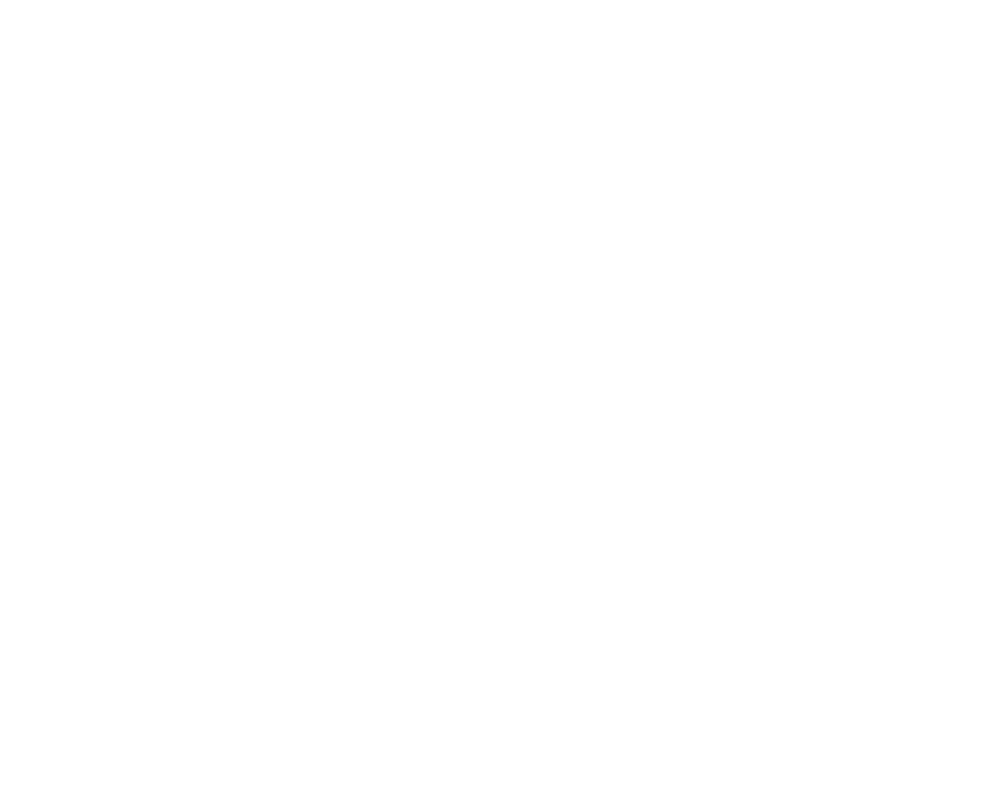
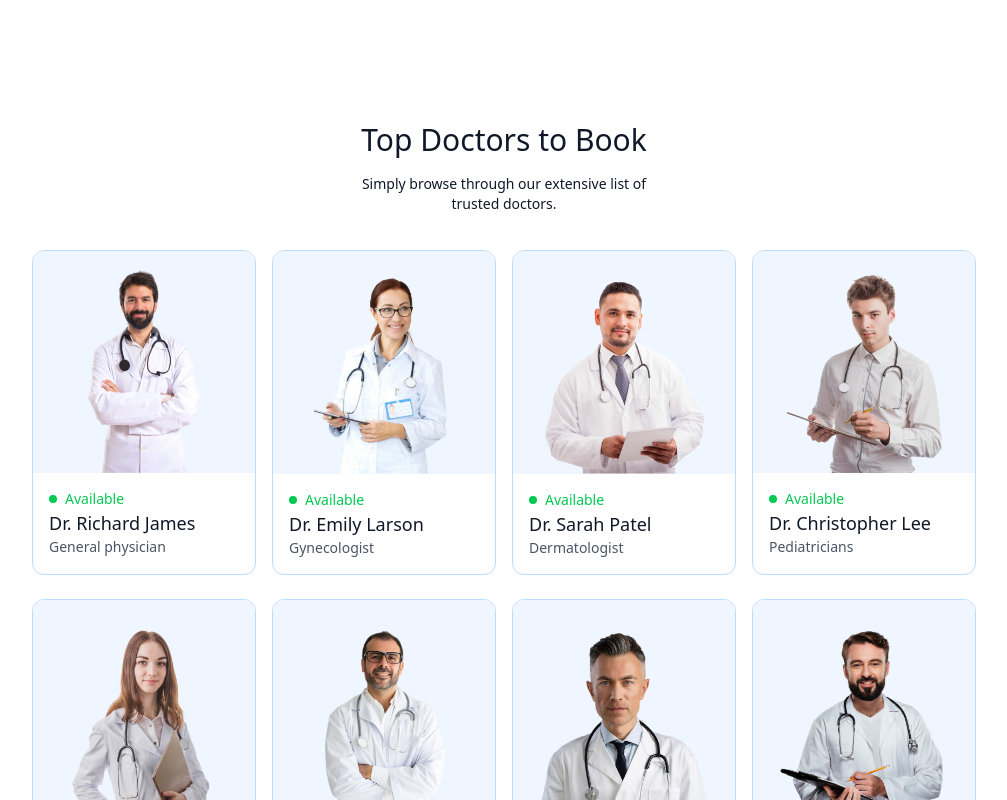
Before and after one commit to arbaz-rgb/PRESCRIPTO, a React app in the folder frontend/: page / in a window 1280 px wide. Shown: the part 860-1660 px from the top of the page, without its empty margins (136-1143 px from the left). Before the commit the page ends 918 px from the top, so only its background shows below. Built offline with nearby package versions, Linux system fonts and the light colour scheme; the HTML template or start-up script is replaced by a standard one.

Commit message:
add the topdoctor components

```diff
--- /dev/null
+++ b/frontend/src/components/TopDoctors.jsx
@@ -0,0 +1,37 @@
+import { useNavigate } from "react-router-dom";
+import { doctors } from "../assets/assets";
+
+const TopDoctors = () => {
+  const navigate = useNavigate();
+  return (
+    <div className="flex flex-col items-center gap-4 my-16 text-gray-900 md:mx-10">
+      <h1 className="text-3xl font-medium">Top Doctors to Book</h1>
+      <p className="sm:w-1/3 text-center text-sm">
+        Simply browse through our extensive list of trusted doctors.
+      </p>
+      <div className="w-full grid [grid-template-columns:repeat(auto-fill,minmax(200px,1fr))] gap-4 pt-5 gap-y-6 px-3 sm:px-0">
+        {doctors.slice(0, 10).map((item, index) => (
+          <div
+            className="border border-blue-200 rounded-xl overflow-hidden cursor-pointer hover:translate-y-[-10px] transition-all duration-500"
+            key={index}
+          >
+            <img className="bg-blue-50 " src={item.image} alt="" />
+            <div className="p-4">
+              <div className="flex items-center gap-2 text-sm text-center text-green-500">
+                <p className="w-2 h-2 bg-green-500 rounded-full"></p>
+                <p>Available</p>
+              </div>
+              <p className="text-gray-900 text-lg font-medium ">{item.name}</p>
+              <p className="text-gray-600 text-sm">{item.speciality}</p>
+            </div>
+          </div>
+        ))}
+      </div>
+      <button className="bg-blue-50 text-gray-600 px-12 py-3 rounded-full mt-10">
+        More
+      </button>
+    </div>
+  );
+};
+
+export default TopDoctors;
--- a/frontend/src/pages/Home.jsx
+++ b/frontend/src/pages/Home.jsx
@@ -1,11 +1,13 @@
 import Header from "../components/Header";
 import SpecialityMenu from "../components/SpecialityMenu";
+import TopDoctors from "../components/TopDoctors";
 
 const Home = () => {
   return (
     <div>
       <Header />
       <SpecialityMenu />
+      <TopDoctors/>
     </div>
   );
 };
```
